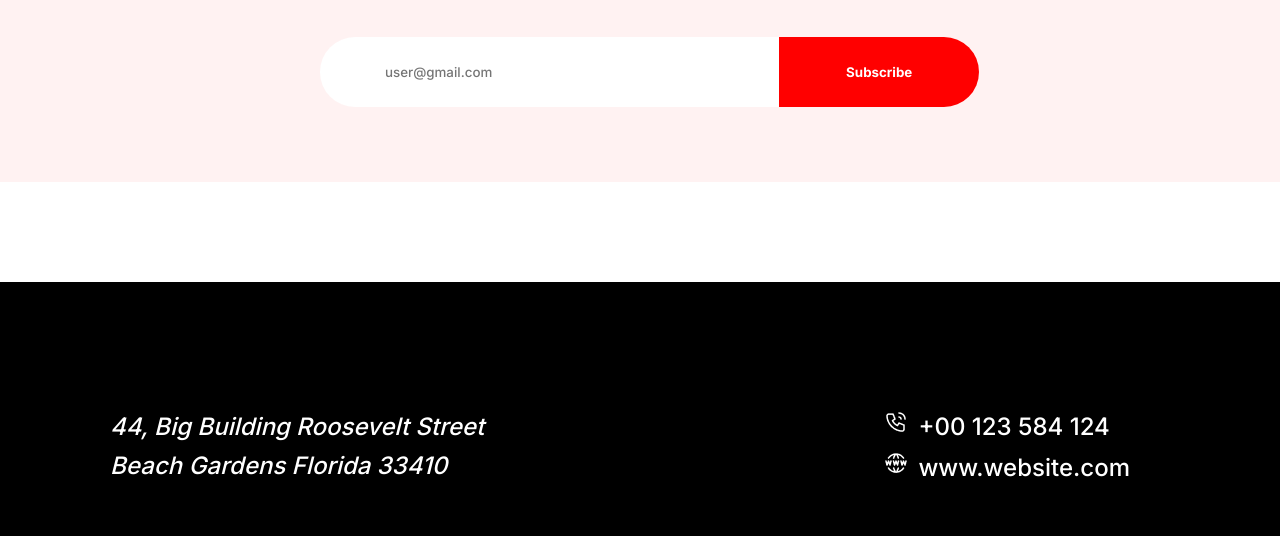
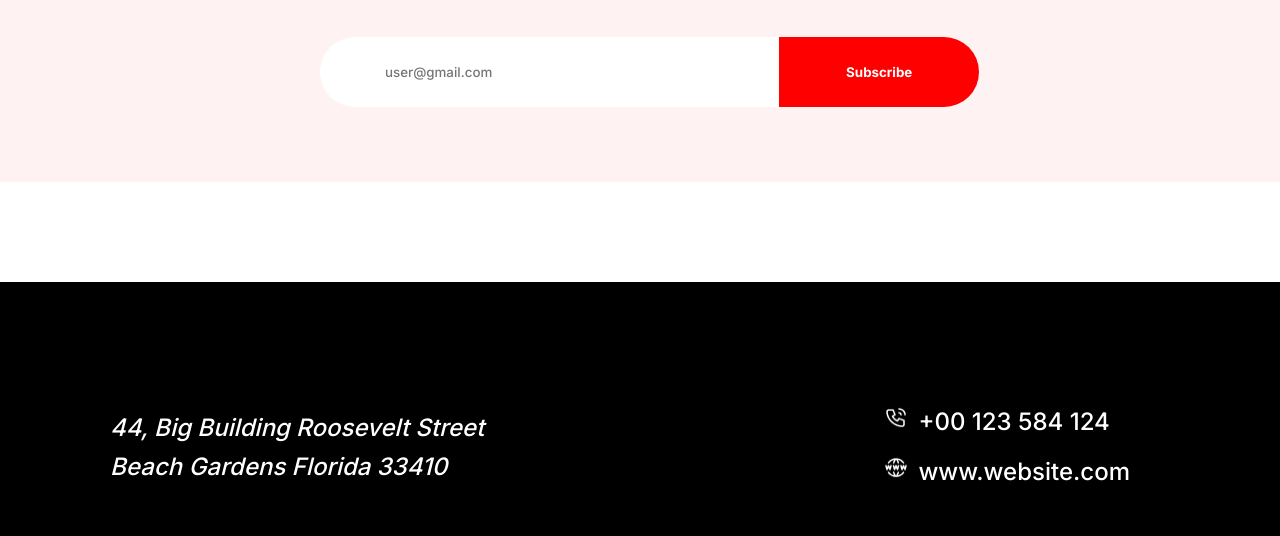
Before and after one commit to Mamun-Sarkar/Assignment-of-Programming-hero, a plain HTML site: page index.html in a window 1280 px wide. Shown: the part 6145-6681 px from the top of the page. Drawn offline with Linux system fonts and the light colour scheme.

Commit message:
assignment

```diff
--- a/index.css
+++ b/index.css
@@ -367,14 +367,21 @@ address p{
 }
 
 .contact img{
-    text-align: center;
-    margin-right: 10px;
+    height: 24px;
+    width: 24px;
+   margin-right: 10px;
+
+}
+.number span{
+    font-size: 24px;
+    font-weight: 500;
+    line-height: 40px;
 }
 .link{
     margin-top: 10px;
 }
 .link a{
-
+    line-height:40px ;
     text-decoration: none;
     color: white;
     font-size: 24px;
--- a/index.html
+++ b/index.html
@@ -107,7 +107,7 @@
                 <p>Beach Gardens Florida 33410 </p></address>
 
                 <div class="contact">
-                    <div class="number"><img src="resources/Call.png" alt="">+00 123 584 124</div>
+                    <div class="number"><img src="resources/Call.png" alt=""><span>+00 123 584 124</span></div>
                     <div class="link"><img src="resources/Website.png" alt=""><a href="#">www.website.com</a></div>
                 </div>
         </div>
```
